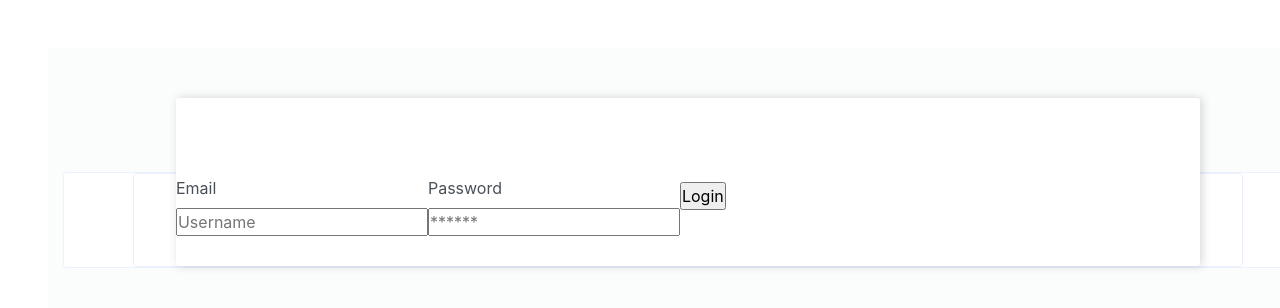
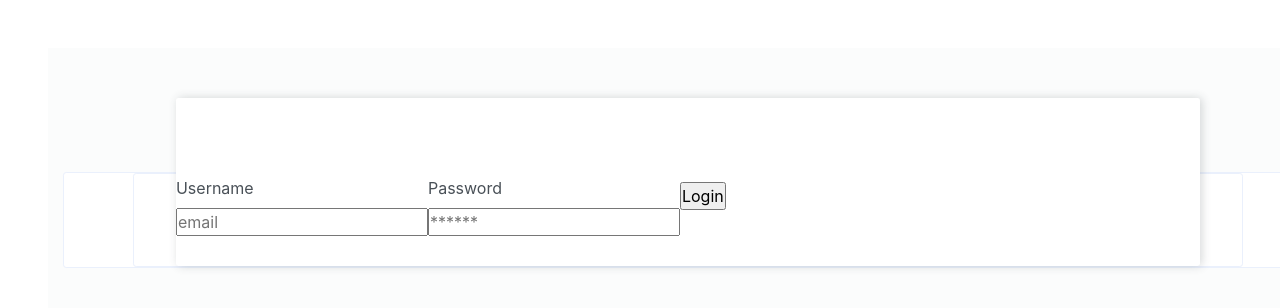
Before and after one commit to Elijahrumi/yanfoma-web, a React (Create React App) app: page /login in a window 1280 px wide. Shown: the top 308 px of the page. Built offline with nearby package versions, Linux system fonts and the light colour scheme.

Commit message:
bug fixes

```diff
--- a/src/components/Login.jsx
+++ b/src/components/Login.jsx
@@ -4,7 +4,7 @@
 import { useNavigate } from 'react-router-dom';
 
 const Login = () => {
-    const [email, setEmail] = useState('');
+    const [username, setUsername] = useState('');
     const [password, setPassword] = useState('');
     const [msg, setMsg] = useState('');
     const navigate = useNavigate();
@@ -12,13 +12,13 @@
     const Auth = async (e) => {
       e.preventDefault();
       await axios.post("http://localhost:3001/login", {
-        email: email,
+        username: username,
         password: password,
       }).then((response) => {
         if (response.data.message) {
           setMsg(response.data.message);
         } else {
-          setMsg(response.data[0].email);
+          // setMsg(response.data[0].email);
           navigate("/dashboard");
         }
       });
@@ -34,16 +34,16 @@
             <div className="card">
               <div className="col-sm ">
                 <form className="box">
-                  <p className="has-text-centered">{msg}</p>
+                  {/* <p className="has-text-centered">{msg}</p> */}
                   <div className="field mt-5">
-                    <label className="label">Email</label>
+                    <label className="label">Username</label>
                     <div className="controls">
                       <input
                         type="text"
                         className="input"
-                        placeholder="Username"
-                        value={email}
-                        onChange={(e) => setEmail(e.target.value)}
+                        placeholder="email"
+                        value={username}
+                        onChange={(e) => setUsername(e.target.value)}
                       />
                     </div>
                   </div>
```
Also changed, not shown: 1 other file (tests, documents, lock files or other folders).
